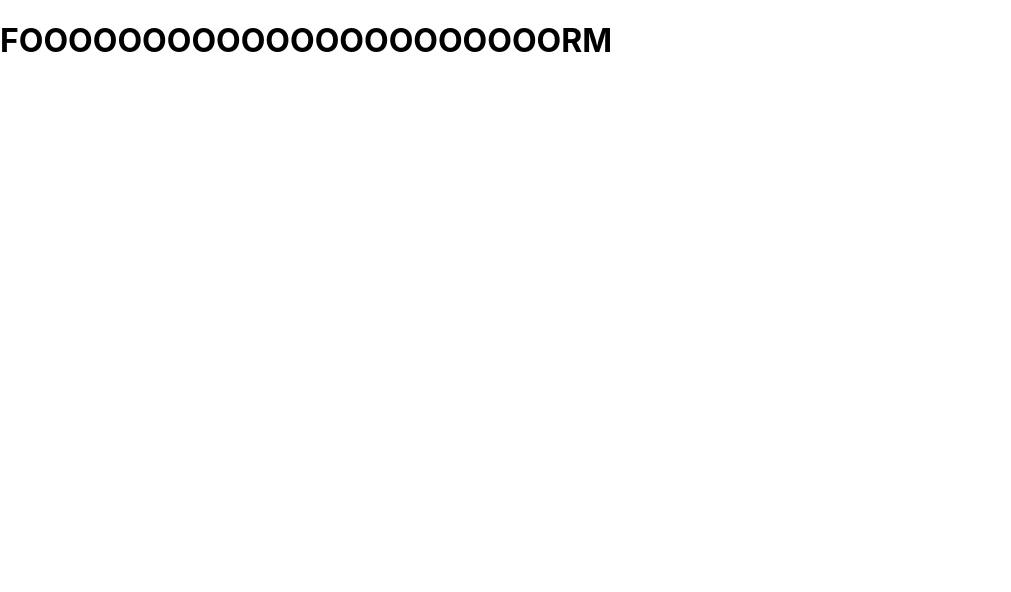
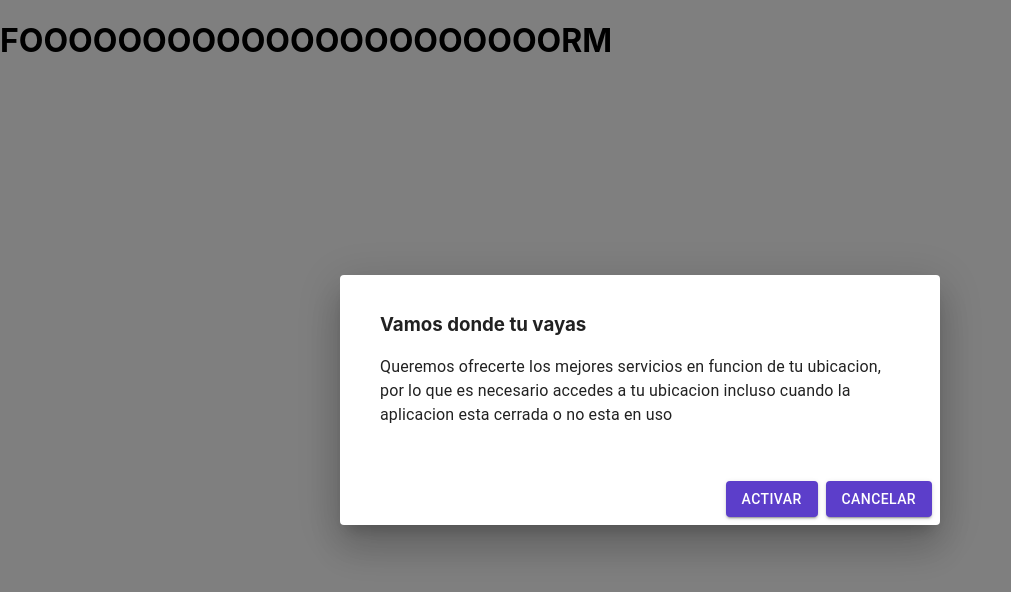
Before and after one commit to victoria-ancalaf/SCL014-Hackathon, a React (Create React App) app: page /formulario in a window 1280 px wide. Shown: the top 592 px of the page, without its empty margins (0-1011 px from the left). Built offline with nearby package versions, Linux system fonts and the light colour scheme.

Commit message:
Geolocation modal

```diff
--- a/package.json
+++ b/package.json
@@ -4,6 +4,7 @@
   "private": true,
   "dependencies": {
     "@material-ui/core": "^4.11.2",
+    "@material-ui/icons": "^4.11.2",
     "@testing-library/jest-dom": "^5.11.8",
     "@testing-library/react": "^11.2.2",
     "@testing-library/user-event": "^12.6.0",
--- /dev/null
+++ b/src/Components/Form/Geolocation.jsx
@@ -0,0 +1,67 @@
+import React, {useState} from 'react';
+import { ThemeProvider, withStyles, makeStyles } from '@material-ui/core/styles';
+import Button from '@material-ui/core/Button';
+import Dialog from '@material-ui/core/Dialog';
+import MuiDialogContent from '@material-ui/core/DialogContent';
+import MuiDialogActions from '@material-ui/core/DialogActions';
+import Typography from '@material-ui/core/Typography';
+import themeGeo from '../Form/ThemeGeo'
+
+const useStyle = makeStyles({
+  contentGeo: {
+    borderRadius: 25,
+  },
+
+})
+
+
+const DialogContent = withStyles((theme) => ({
+  root: {
+    padding: theme.spacing(5),
+
+  },
+
+}))(MuiDialogContent);
+
+const DialogActions = withStyles((theme) => ({
+  root: {
+    margin: 0,
+    padding: theme.spacing(1),
+  },
+}))(MuiDialogActions);
+
+export default function Geolocation() {
+
+  const classesGeo = useStyle()
+  const [open, setOpen] = useState(true);
+
+
+  const handleClose = () => {
+    setOpen(false);
+  };
+
+  return (
+    <ThemeProvider theme={themeGeo}>
+
+
+      <Dialog className={classesGeo.contentGeo}onClose={handleClose} aria-labelledby="customized-dialog-title" open={open}>
+
+        <DialogContent>
+            <h3> Vamos donde tu vayas</h3>
+          <Typography gutterBottom>
+            Queremos ofrecerte los mejores servicios en funcion de tu ubicacion, por lo que es necesario accedes a tu ubicacion incluso cuando la aplicacion esta cerrada o no esta en uso
+          </Typography>
+        </DialogContent>
+        <DialogActions>
+          <Button variant="contained" onClick={handleClose} color="primary">
+            Activar
+          </Button>
+          <Button variant="contained" onClick={handleClose} color="primary">
+            Cancelar
+          </Button>
+        </DialogActions>
+      </Dialog>
+
+    </ThemeProvider>
+  );
+}
--- /dev/null
+++ b/src/Components/Form/ThemeGeo.js
@@ -0,0 +1,14 @@
+import {createMuiTheme} from "@material-ui/core/styles"
+
+
+const themeGeo = createMuiTheme({
+    palette: {
+        primary: {
+            main: '#5C3ECA',
+        },
+
+    }
+
+})
+
+export default themeGeo;
--- a/src/Pages/FormPage.js
+++ b/src/Pages/FormPage.js
@@ -1,10 +1,12 @@
 import React from 'react'
+import Geolocation from '../Components/Form/Geolocation'
 
 
 const FormPage = () => {
     return (
         <div>
             <h1>FOOOOOOOOOOOOOOOOOOOOOORM</h1>
+            <Geolocation />
         </div>
     )
 }
```
Also changed, not shown: src/Components/Form/Styles/Geolocation.css (added), 2 other files (tests, documents, lock files or other folders).
